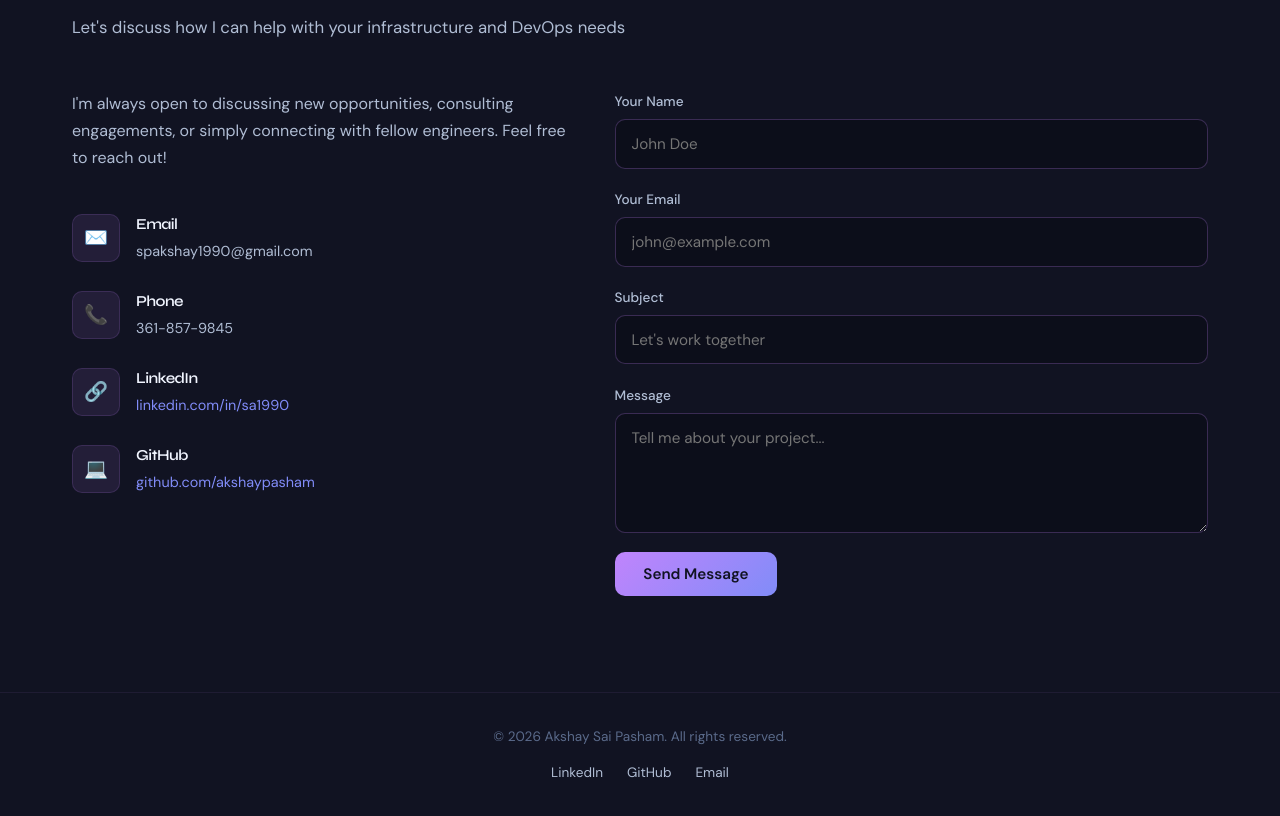
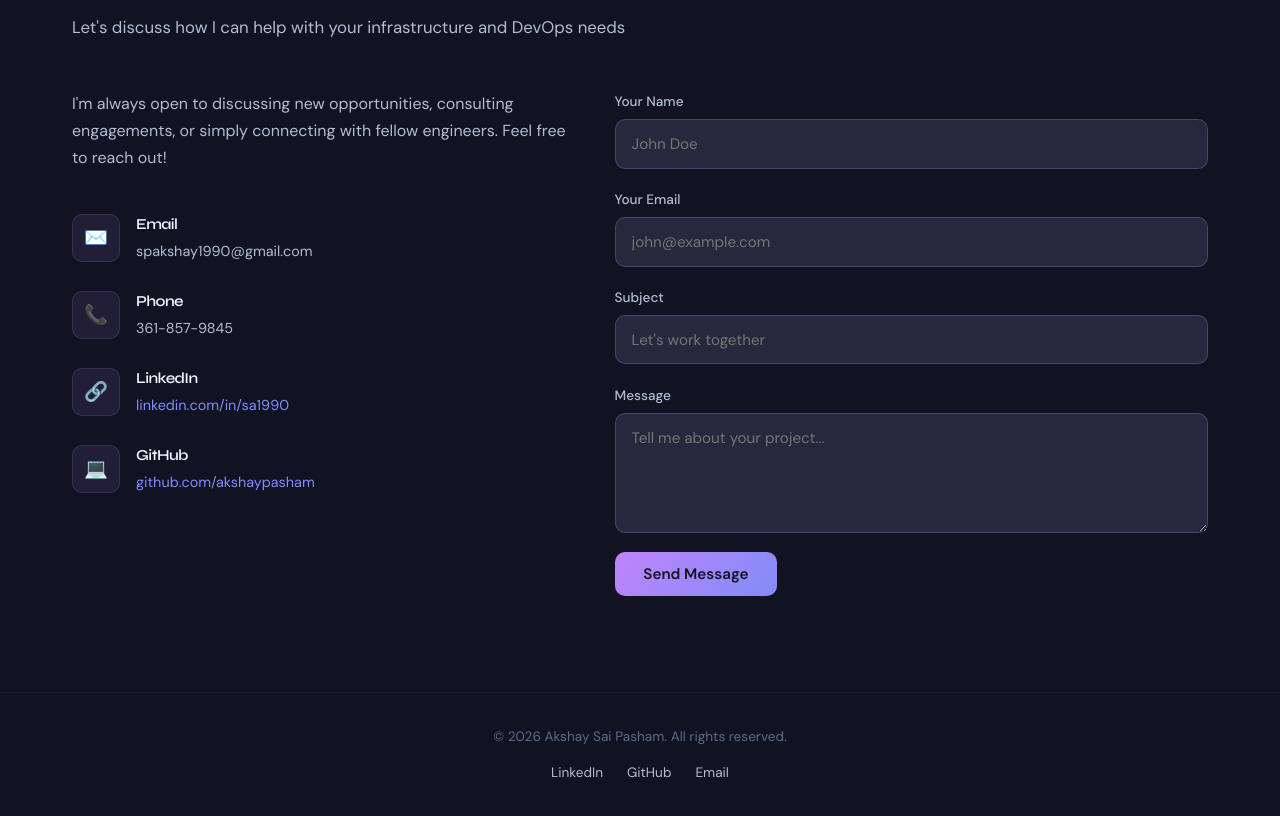
Before and after one commit to akshaypasham/akshaypasham.github.io, a plain HTML site: page index.html in a window 1280 px wide. Shown: the part 7851-8667 px from the top of the page. Drawn offline with Linux system fonts and the light colour scheme.

Commit message:
Lighten contact form input backgrounds for better visibility
Co-Authored-By: Claude Opus 4.6 <noreply@anthropic.com>

```diff
--- a/index.html
+++ b/index.html
@@ -923,7 +923,7 @@
         .form-group input,
         .form-group textarea {
             padding: 0.85rem 1rem;
-            background: rgba(10, 12, 22, 0.6);
+            background: rgba(60, 65, 90, 0.5);
             border: 1px solid rgba(192, 132, 252, 0.25);
             border-radius: 10px;
             color: #f1f5ff;
```
